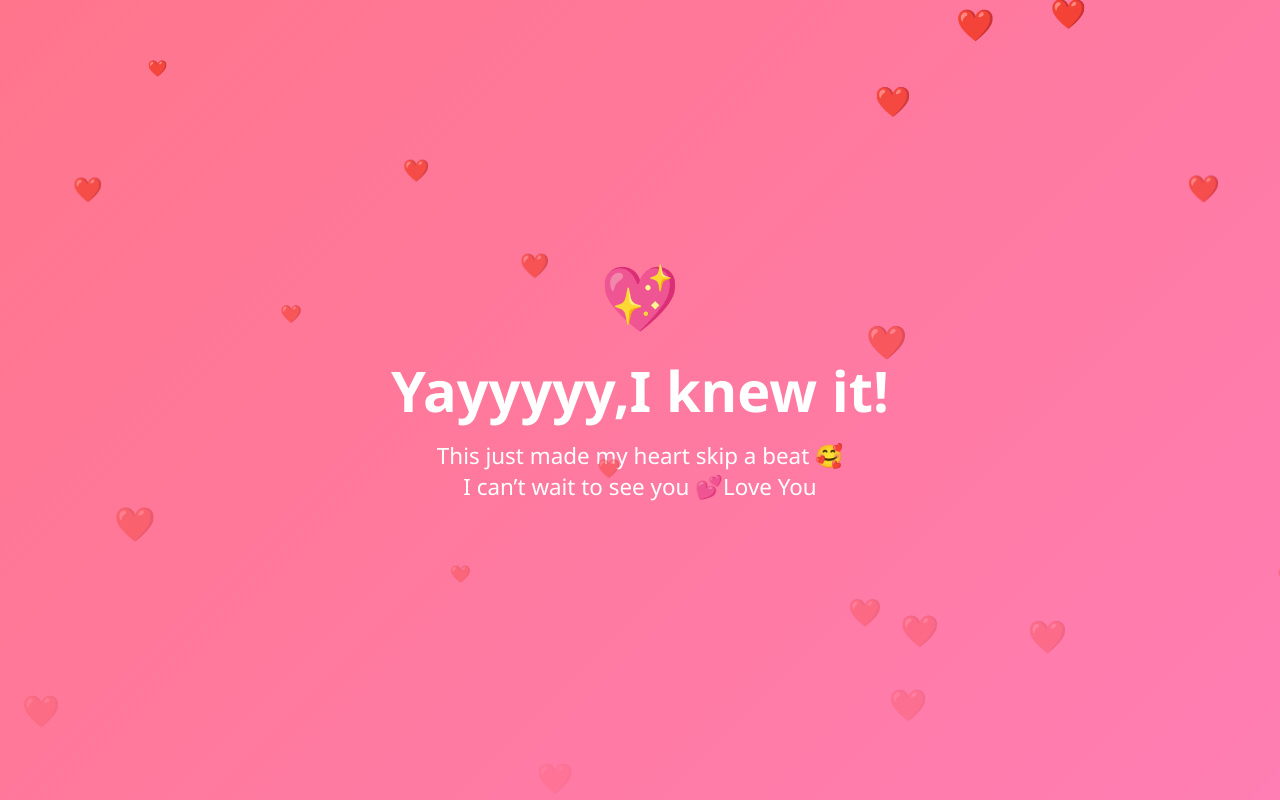
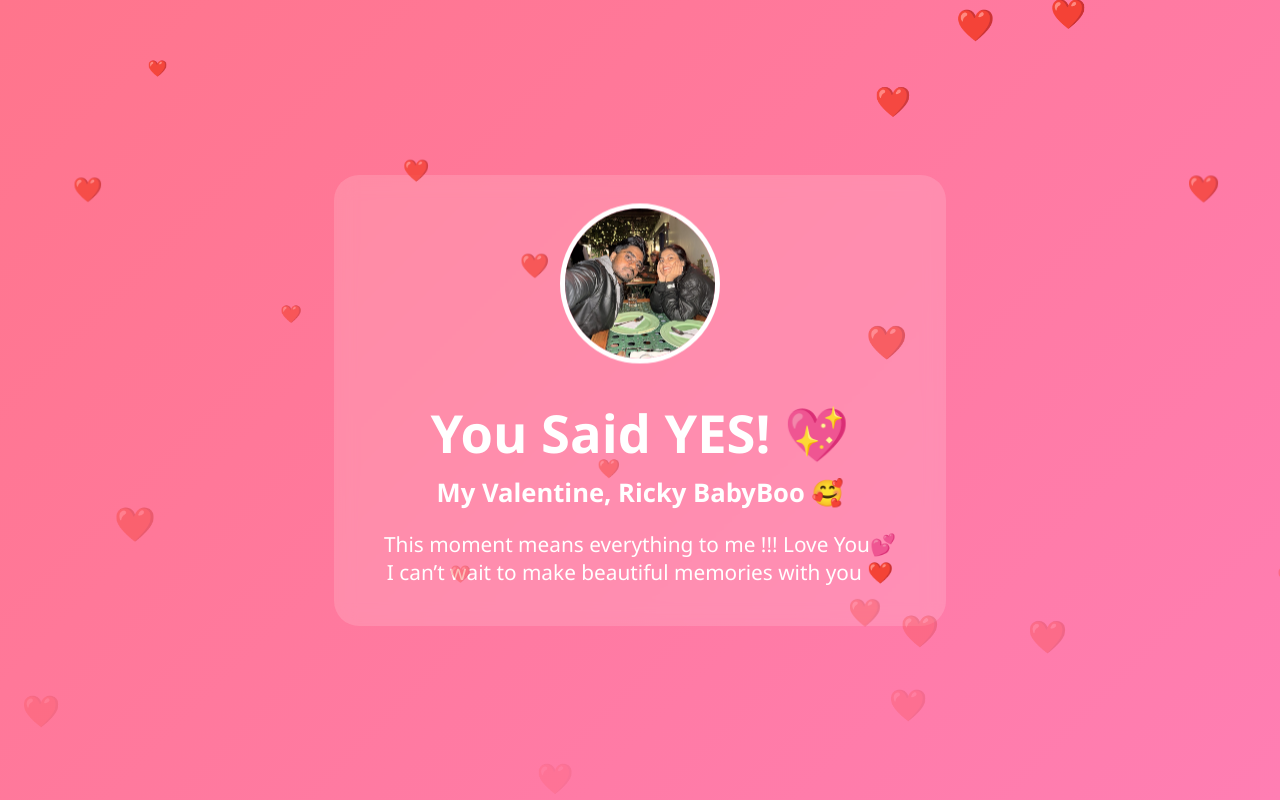
Before and after one commit to aakritiiyadav/valentine-website, a plain HTML site: page yes.html in a window 1280 px wide. Drawn offline with Linux system fonts and the light colour scheme.

Commit message:
Add files via upload

```diff
--- a/yes.html
+++ b/yes.html
@@ -23,36 +23,44 @@
     }
 
     .container {
+      background: rgba(255, 255, 255, 0.15);
+      padding: 40px 50px;
+      border-radius: 25px;
+      backdrop-filter: blur(10px);
       animation: zoomIn 1.5s ease;
     }
 
+    img {
+      width: 160px;
+      height: 160px;
+      object-fit: cover;
+      border-radius: 50%;
+      border: 5px solid white;
+      margin-bottom: 20px;
+      animation: float 3s ease-in-out infinite;
+    }
+
     h1 {
-      font-size: 3.2rem;
-      margin-bottom: 15px;
+      font-size: 3rem;
+      margin-bottom: 10px;
       animation: heartbeat 1.5s infinite;
     }
 
+    h2 {
+      font-size: 1.6rem;
+      margin-bottom: 20px;
+    }
+
     p {
-      font-size: 1.4rem;
-      margin-bottom: 30px;
+      font-size: 1.3rem;
       opacity: 0;
       animation: fadeIn 2s ease forwards;
       animation-delay: 1s;
     }
 
-    .love {
-      font-size: 4rem;
-      animation: float 2s ease-in-out infinite;
-    }
-
-    /* Animations */
     @keyframes zoomIn {
       from { transform: scale(0.6); opacity: 0; }
       to { transform: scale(1); opacity: 1; }
-    }
-
-    @keyframes fadeIn {
-      to { opacity: 1; }
     }
 
     @keyframes heartbeat {
@@ -60,12 +68,15 @@
       50% { transform: scale(1.1); }
     }
 
+    @keyframes fadeIn {
+      to { opacity: 1; }
+    }
+
     @keyframes float {
       0%, 100% { transform: translateY(0); }
       50% { transform: translateY(-15px); }
     }
 
-    /* Falling hearts */
     .heart {
       position: absolute;
       top: -10px;
@@ -83,17 +94,26 @@
 </head>
 <body>
 
+  <!-- 🎵 Background Music -->
+  <audio autoplay loop>
+    <source src="mere.mp3" type="audio/mpeg">
+  </audio>
+
   <div class="container">
-    <div class="love">💖</div>
-    <h1>Yayyyyy,I knew it!</h1>
+    <!-- HIS PHOTO -->
+    <img src="ricky.jpeg" alt="My Valentine">
+
+    <!-- HIS NAME -->
+    <h1>You Said YES! 💖</h1>
+    <h2>My Valentine, <span>Ricky BabyBoo</span> 🥰</h2>
+
     <p>
-      This just made my heart skip a beat 🥰<br>
-      I can’t wait to see you 💕Love You
+      This moment means everything to me !!! Love You💕<br>
+      I can’t wait to make beautiful memories with you ❤️
     </p>
   </div>
 
   <script>
-    // Falling hearts animation
     setInterval(() => {
       const heart = document.createElement('div');
       heart.classList.add('heart');
@@ -102,10 +122,7 @@
       heart.style.fontSize = Math.random() * 20 + 15 + 'px';
       heart.style.animationDuration = Math.random() * 3 + 3 + 's';
       document.body.appendChild(heart);
-
-      setTimeout(() => {
-        heart.remove();
-      }, 6000);
+      setTimeout(() => heart.remove(), 6000);
     }, 250);
   </script>
 
```
